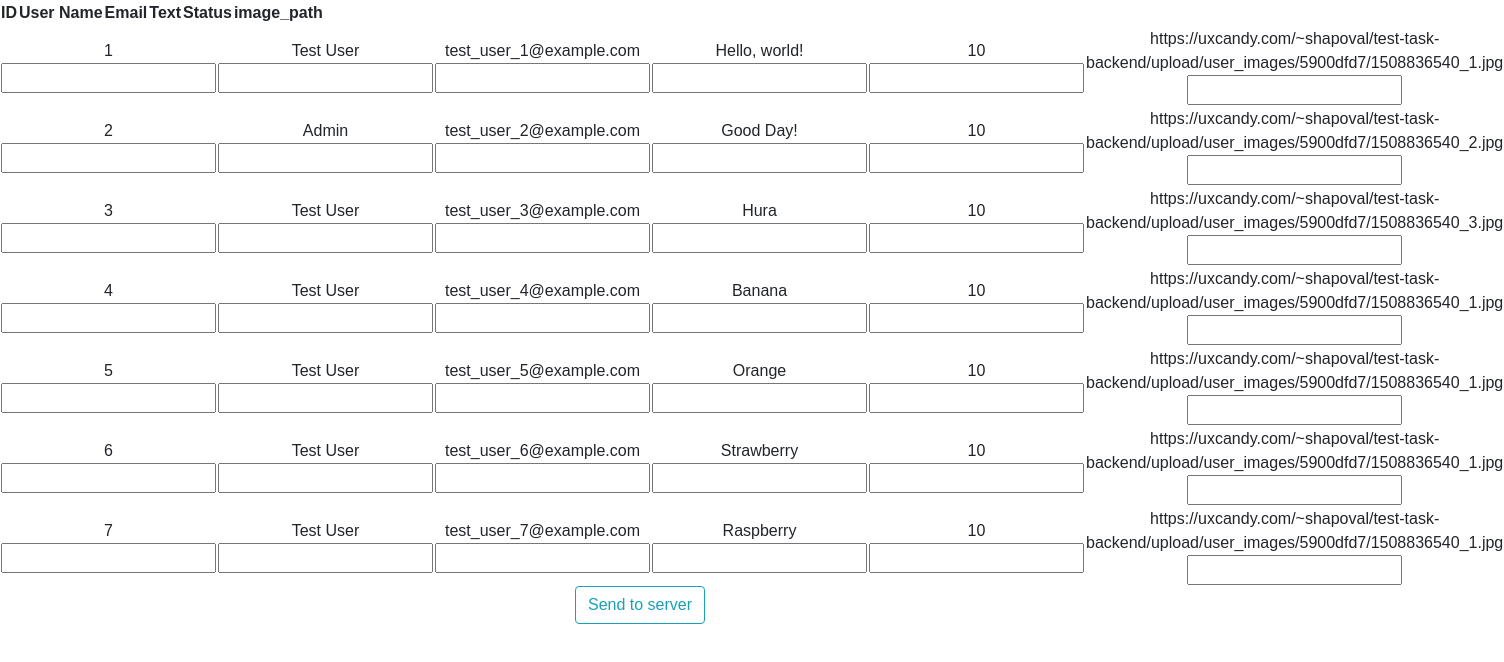
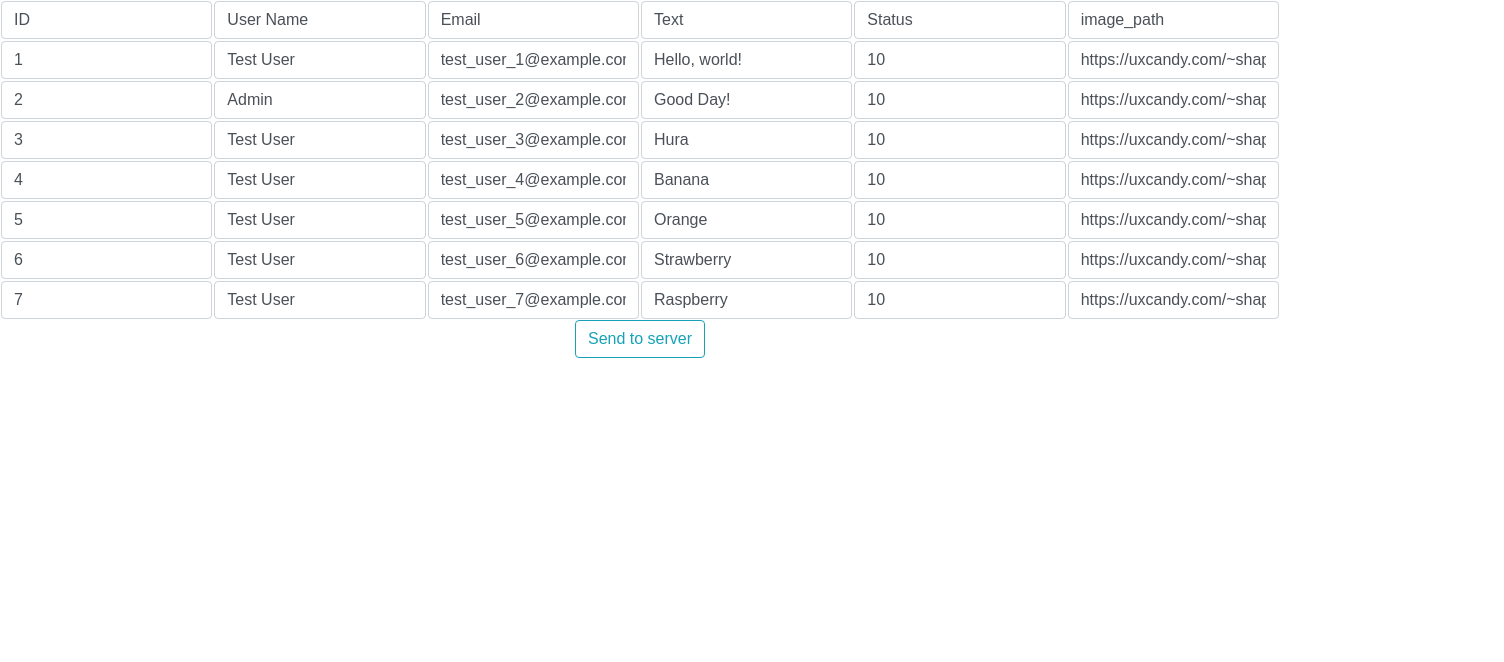
Before and after one commit to Natanagar/beejee, a React (Create React App) app: page /admin in a window 1280 px wide. Shown: the top 662 px of the page, 1504 px wide, since content can reach past the window. Built offline with nearby package versions, Linux system fonts and the light colour scheme; no server answers.

Commit message:
sortTableHeader

```diff
--- a/src/components/SortTable.js
+++ b/src/components/SortTable.js
@@ -1,8 +1,11 @@
 import React, { Component } from 'react';
 import DataUsers from './TaskListJson';
-import axios from 'axios';
 import SortTableHeader from './SortTableHeader';
-import SortTableBody from './SortTableBody'
+import SortTableBody from './SortTableBody';
+import { Link } from 'react-router-dom';
+import { block } from 'bem-cn';
+
+
 const TABLE_COLUMNS = [
     {
         label: 'ID',
@@ -30,16 +33,13 @@ const TABLE_COLUMNS = [
     },
 
 ];
+//const cn = require('bem-cn')('table');
 class SortTable extends Component {
    /* static propTypes = {
         name: React.PropTypes.string,
     };*/
 
 
-
-    constructor(props){
-        super(props)
-    }
     state={
         tasks : DataUsers,
         columns : TABLE_COLUMNS
@@ -53,20 +53,24 @@ class SortTable extends Component {
         const { tasks } = nextProps;
         this.setState({ tasks })
     }*/
+    sortTableHandler = () => {
+        console.log("BANANA")
+    }
 
 
     render(){
-    console.log(this.props)
-       const { users, sendDatasFromAdmin } = this.props
+
+       const { users, addChangedDatasFromAdmin, getChangedTasksFromAdmin } = this.props
        const { columns } = this.state
         return(
             <div className="sort-table">
                 <SortTableHeader
                 columns={columns}
+                onClick={this.sortTableHandler}
                 />
                 <SortTableBody
                 tasks={users}
-                sendDatasFromAdmin={sendDatasFromAdmin}
+                getChangedTasksFromAdmin={getChangedTasksFromAdmin}
                 />
             </div>
         )
--- a/src/components/SortTableBody.js
+++ b/src/components/SortTableBody.js
@@ -1,21 +1,30 @@
-import React, { Component } from 'react';
-import { Button } from 'reactstrap';
+import React from 'react';
+import { Button, Input } from 'reactstrap';
 import { Link } from 'react-router-dom';
 
     const SortTableBody = (props) => {
-     const { tasks, sendDatasFromAdmin } = props
+     const { tasks, sendDatasFromAdmin, getChangedTasksFromAdmin } = props
 
         return(
         <div>
           <tbody>
-            {tasks.map(element => <tr>{Object.values(element).map(
-            el => <td>{el}<input type="text" defaulValue={el}></input></td>)}
-                </tr>)}
+                {tasks.map(element =>
+                <tr>{Object.values(element).map(
+                el => <td>
+                <Input
+                type="text"
+                defaultValue={el}
+                onChange={getChangedTasksFromAdmin}
+                >
+                </Input>
+            </td>)}
+        </tr>)}
 
           </tbody>
         <Link
         exact to='/'>
             <Button
+            className="sendToServer"
             outline color="info"
             onClick={sendDatasFromAdmin}
             >
--- a/src/components/SortTableHeader.js
+++ b/src/components/SortTableHeader.js
@@ -1,11 +1,21 @@
-import React, { Component } from 'react';
+import React from 'react';
+import { Input } from 'reactstrap';
+
+
 const SortTableHeader = (props) => {
  const { columns } = props
     return(
         <thead>
           <tr>
             {columns.map((element, index) =>
-              <th key={index}>{element.label}</th>
+              <th key={index}>
+                <Input
+                type="text"
+                defaultValue={element.label}
+                >
+                </Input>
+
+              </th>
             )}
           </tr>
         </thead>
--- a/src/components/Task.js
+++ b/src/components/Task.js
@@ -1,4 +1,4 @@
-import React, { Component } from 'react';
+import React from 'react';
 import { Alert, Col, Button, Form, FormGroup, Label, Input, FormText, Table } from 'reactstrap';
 import { Link } from 'react-router-dom';
 import PropTypes from 'prop-types';
@@ -10,7 +10,7 @@ export default class Task extends React.Component {
 
   render() {
     const { submit, reset, userHandleChange, checkedEmail, addNotes, checkedPassword,
-      checkedImage, invalidEmail, isTaskShow, handleChangeImage, handleChangeTask, users, user } = this.props;
+      checkedImage, invalidEmail, isTaskShow, handleChangeImage, handleChangeTask, user } = this.props;
 
 
 
--- a/src/components/TasksList.js
+++ b/src/components/TasksList.js
@@ -9,7 +9,6 @@ class TasksList extends Component{
 
     render(){
         const { users, checkEmailAndPasswordAdmin, getAdminLogin, checkedAdminLogin, checkedAdminPassword, getAdminPassword, searchTasks, searchValue, filteredUsers } = this.props;
-        console.log(filteredUsers)
         const Headers = ["Email", "Task", "Status", "Image", "Notes" ];
         if(checkedAdminPassword && checkedAdminLogin){
             return(
--- a/src/components/UserList.js
+++ b/src/components/UserList.js
@@ -6,8 +6,7 @@ import PropTypes from 'prop-types';
 
 
 const UserList = (props) =>{
-    const { users, searchValue, filteredUsers } = props
-    console.log(searchValue, filteredUsers)
+    const { searchValue, filteredUsers } = props
         return(
 
             <div>
```
